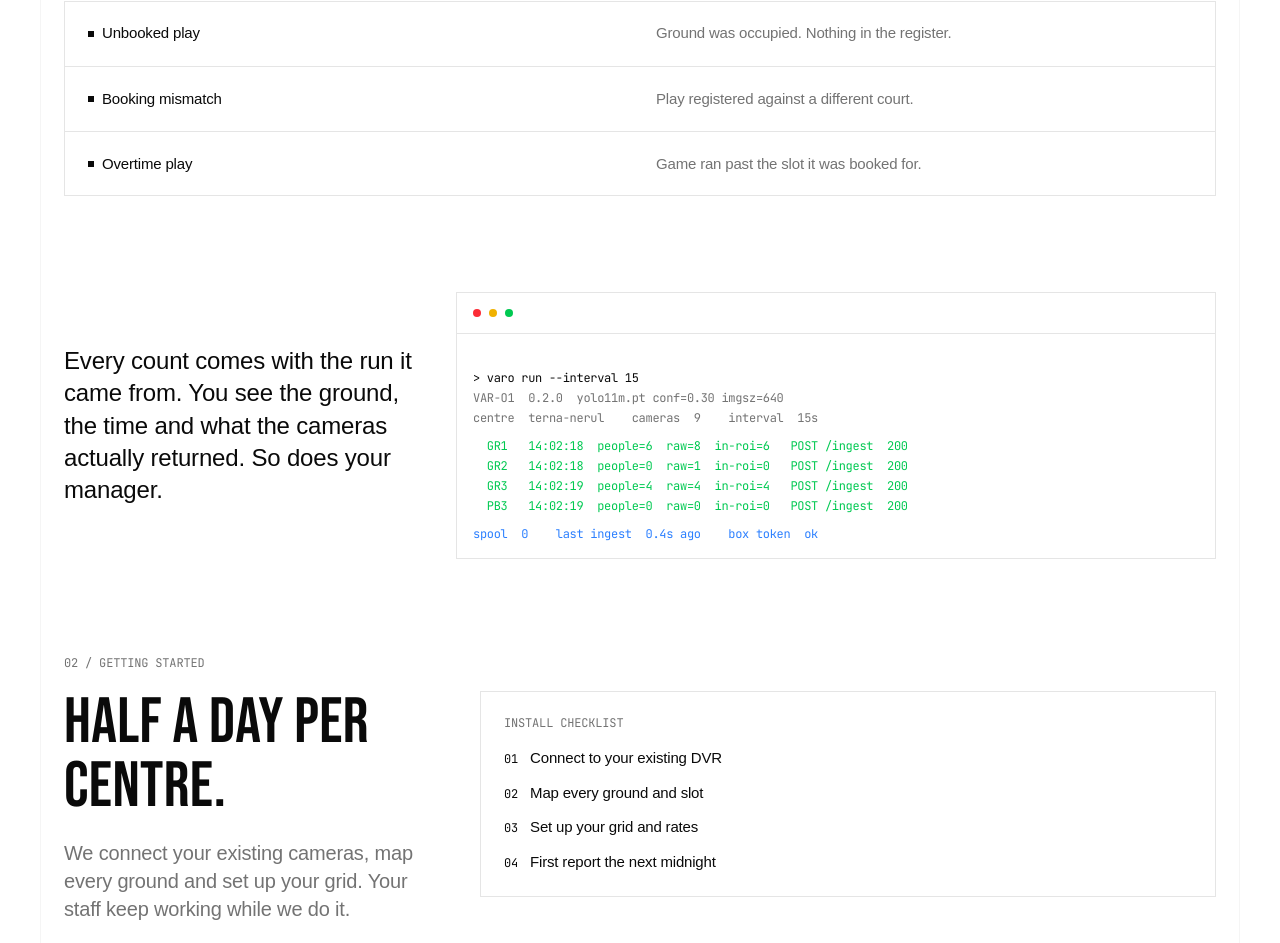
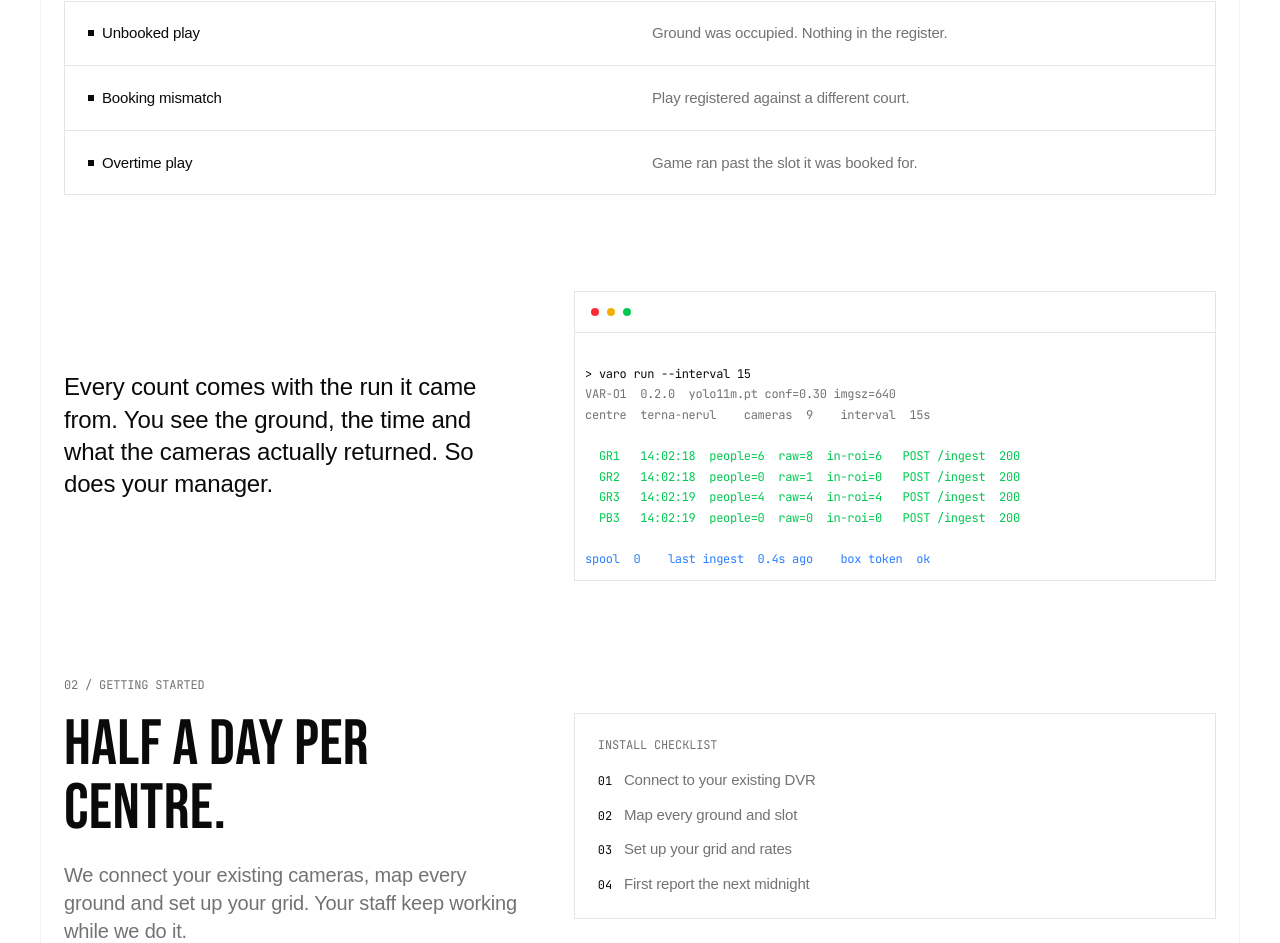
Before and after one commit to mihiryadav20/azurro_lander, a React (Vite) app: page / in a window 1280 px wide. Shown: the part 1699-2642 px from the top of the page. Built offline with nearby package versions, Linux system fonts and the light colour scheme.

Commit message:
layout format

```diff
--- a/src/components/azurro/AzurroLanding.tsx
+++ b/src/components/azurro/AzurroLanding.tsx
@@ -5,9 +5,12 @@ import { AnimatedSpan, Terminal, TypingAnimation } from "@/components/ui/termina
 const primaryBtn =
   "inline-flex items-center bg-primary text-primary-foreground text-sm font-semibold transition-opacity hover:opacity-85"
 const outlineBtn =
-  "inline-flex items-center border border-border text-foreground text-sm transition-colors hover:bg-secondary"
+  "inline-flex items-center border border-border text-foreground text-[13px] transition-colors hover:bg-secondary"
 const navLink =
   "px-3 py-2 text-muted-foreground transition-colors hover:text-foreground"
+const sectionPad = "mx-auto max-w-[1200px] px-6 pt-[clamp(56px,9vw,96px)]"
+const termLine =
+  "font-mono whitespace-pre text-[clamp(11px,2.2cqw,12px)] leading-[1.72]"
 
 const OCCUPANCY_ROWS: { label: string; cells: ("empty" | "booked" | "unbooked")[] }[] = [
   { label: "GROUND 1", cells: ["empty", "booked", "booked", "booked", "empty", "empty"] },
@@ -71,7 +74,7 @@ export function AzurroLanding() {
                 className="absolute -left-[19px] -top-[17px] h-[60px] w-[60px]"
               />
             </span>
-            <span className="font-display text-2xl leading-none tracking-[0.02em] text-foreground">
+            <span className="font-display text-2xl leading-none font-bold tracking-[0.02em] text-foreground">
               AZURRO
             </span>
           </div>
@@ -93,7 +96,7 @@ export function AzurroLanding() {
       </div>
 
       {/* Hero */}
-      <section className="mx-auto max-w-[1200px] px-6 pt-12 sm:pt-16 md:pt-24">
+      <section className="mx-auto max-w-[1200px] px-6 pt-[clamp(48px,8vw,96px)]">
         <div className="mb-6 inline-flex items-center gap-2 bg-secondary px-3 py-[5px] text-xs text-muted-foreground">
           <span className="block h-[5px] w-[5px] bg-foreground" />
           Half a day to install. Live the next morning.
@@ -109,15 +112,15 @@ export function AzurroLanding() {
           <a href="#contact" className={`${primaryBtn} px-[18px] py-[11px]`}>
             Book a Demo
           </a>
-          <a href="#what" className={`${outlineBtn} px-3.5 py-2.5 text-[13px]`}>
+          <a href="#what" className={`${outlineBtn} px-3.5 py-2.5`}>
             See what it catches
           </a>
         </div>
       </section>
 
       {/* Occupancy grid mock */}
-      <section className="mx-auto max-w-[1200px] px-6 pt-10 sm:pt-12 md:pt-16">
-        <div className="bg-card p-4 shadow-[inset_0_0_0_1px_var(--border)] sm:p-6">
+      <section className="mx-auto max-w-[1200px] px-6 pt-[clamp(40px,6vw,64px)]">
+        <div className="bg-card p-[clamp(16px,3vw,24px)] shadow-[inset_0_0_0_1px_var(--border)]">
           <div className="flex flex-wrap items-center gap-2 pb-4">
             <span className="font-mono text-xs text-muted-foreground">
               SCORESHEETS · 12 SEP · OCCUPANCY
@@ -178,7 +181,7 @@ export function AzurroLanding() {
       </section>
 
       {/* What Azurro does */}
-      <section id="what" className="mx-auto max-w-[1200px] px-6 pt-14 sm:pt-20 md:pt-24">
+      <section id="what" className={sectionPad}>
         <div className="mb-5 font-mono text-xs text-muted-foreground">
           01 / WHAT AZURRO DOES
         </div>
@@ -217,7 +220,7 @@ export function AzurroLanding() {
           {VAR_ITEMS.map((item, i) => (
             <div
               key={item.title}
-              className={`grid grid-cols-[repeat(auto-fit,minmax(min(100%,240px),1fr))] gap-x-8 gap-y-2 px-6 py-5 ${
+              className={`grid grid-cols-[repeat(auto-fit,minmax(min(100%,240px),1fr))] gap-x-6 gap-y-2 px-6 py-5 ${
                 i < VAR_ITEMS.length - 1 ? "border-b border-border" : ""
               }`}
             >
@@ -227,53 +230,55 @@ export function AzurroLanding() {
                   {item.title}
                 </span>
               </div>
-              <p className="text-[15px] leading-relaxed text-muted-foreground">
+              <p className="text-[15px] leading-[1.6] text-muted-foreground">
                 {item.desc}
               </p>
             </div>
           ))}
         </div>
 
-        <div className="mt-14 flex flex-wrap items-center gap-8 sm:mt-20 md:mt-24">
-          <p className="flex-[1_1_260px] max-w-[420px] text-[clamp(19px,2.2vw,24px)] leading-[1.35] text-foreground">
+        <div className="mt-[clamp(56px,9vw,96px)] flex flex-wrap items-center gap-[clamp(28px,4vw,56px)]">
+          <p className="max-w-[460px] flex-[1_1_300px] text-[clamp(19px,2.2vw,24px)] leading-[1.35] text-foreground">
             Every count comes with the run it came from. You see the ground,
             the time and what the cameras actually returned. So does your
             manager.
           </p>
-          <div className="flex-[3_1_460px]">
-            <Terminal className="h-auto max-h-none w-full max-w-none rounded-none border-border bg-card">
-              <AnimatedSpan className="text-muted-foreground">
-                <span className="ml-4 font-mono text-[11px] tracking-[0.04em]">
-                  varo · terna-nerul
-                </span>
+          <div className="flex-[1.4_1_420px]">
+            <Terminal
+              className="h-auto max-h-none w-full max-w-none rounded-none border-border bg-card [container-type:inline-size] [&>pre]:min-h-[calc(17.2em_+_40px)] [&>pre]:p-[clamp(10px,1.6cqw,20px)] [&>pre]:text-[clamp(11px,2.2cqw,12px)] [&>pre>code]:gap-y-0"
+            >
+              <AnimatedSpan
+                className={`${termLine} tracking-[0.04em] text-muted-foreground`}
+              >
+                varo · terna-nerul
               </AnimatedSpan>
               <TypingAnimation
                 duration={26}
-                className="font-mono text-xs text-foreground"
+                className={`${termLine} text-foreground`}
               >
                 {"> varo run --interval 15"}
               </TypingAnimation>
-              <AnimatedSpan className="font-mono text-xs text-muted-foreground">
-                VAR-O1  0.2.0  yolo11m.pt conf=0.30 imgsz=640
+              <AnimatedSpan className={`${termLine} text-muted-foreground`}>
+                {"VAR-O1  0.2.0  yolo11m.pt conf=0.30 imgsz=640"}
               </AnimatedSpan>
-              <AnimatedSpan className="font-mono text-xs text-muted-foreground">
-                centre  terna-nerul    cameras  9    interval  15s
+              <AnimatedSpan className={`${termLine} text-muted-foreground`}>
+                {"centre  terna-nerul    cameras  9    interval  15s"}
               </AnimatedSpan>
-              <AnimatedSpan className="mt-2 font-mono text-xs text-green-500">
+              <AnimatedSpan className={`${termLine} mt-[1.72em] text-green-500`}>
                 {"  GR1   14:02:18  people=6  raw=8  in-roi=6   POST /ingest  200"}
               </AnimatedSpan>
-              <AnimatedSpan className="font-mono text-xs text-green-500">
+              <AnimatedSpan className={`${termLine} text-green-500`}>
                 {"  GR2   14:02:18  people=0  raw=1  in-roi=0   POST /ingest  200"}
               </AnimatedSpan>
-              <AnimatedSpan className="font-mono text-xs text-green-500">
+              <AnimatedSpan className={`${termLine} text-green-500`}>
                 {"  GR3   14:02:19  people=4  raw=4  in-roi=4   POST /ingest  200"}
               </AnimatedSpan>
-              <AnimatedSpan className="font-mono text-xs text-green-500">
+              <AnimatedSpan className={`${termLine} text-green-500`}>
                 {"  PB3   14:02:19  people=0  raw=0  in-roi=0   POST /ingest  200"}
               </AnimatedSpan>
               <TypingAnimation
                 duration={26}
-                className="mt-2 font-mono text-xs text-blue-500"
+                className={`${termLine} mt-[1.72em] text-blue-500`}
               >
                 {"spool  0    last ingest  0.4s ago    box token  ok"}
               </TypingAnimation>
@@ -283,12 +288,12 @@ export function AzurroLanding() {
       </section>
 
       {/* Getting started */}
-      <section className="mx-auto max-w-[1200px] px-6 pt-14 sm:pt-20 md:pt-24">
+      <section className={sectionPad}>
         <div className="mb-5 font-mono text-xs text-muted-foreground">
           02 / GETTING STARTED
         </div>
-        <div className="flex flex-wrap items-start gap-8 sm:gap-12 md:gap-16">
-          <div className="max-w-[420px] flex-[1_1_260px]">
+        <div className="flex flex-wrap items-start gap-[clamp(28px,4vw,56px)]">
+          <div className="max-w-[460px] flex-[1_1_300px]">
             <h2 className="mb-5 text-[clamp(34px,5vw,64px)] leading-none">
               Half a day per centre.
             </h2>
@@ -300,7 +305,7 @@ export function AzurroLanding() {
               You are live the next morning.
             </p>
           </div>
-          <div className="flex-[3_1_460px] bg-card p-6 shadow-[inset_0_0_0_1px_var(--border)]">
+          <div className="flex-[1.4_1_420px] bg-card p-6 shadow-[inset_0_0_0_1px_var(--border)]">
             <div className="mb-4 font-mono text-xs text-muted-foreground">
               INSTALL CHECKLIST
             </div>
@@ -319,13 +324,13 @@ export function AzurroLanding() {
       </section>
 
       {/* FAQ */}
-      <section id="faq" className="mx-auto max-w-[1200px] px-6 pt-14 sm:pt-20 md:pt-24">
+      <section id="faq" className={sectionPad}>
         <div className="mb-5 font-mono text-xs text-muted-foreground">03 / FAQ</div>
         <div className="-mx-6 flex flex-col border-t border-border">
           {FAQS.map((faq) => (
             <div
               key={faq.q}
-              className="grid grid-cols-[repeat(auto-fit,minmax(min(100%,300px),1fr))] gap-x-8 gap-y-4 border-b border-border px-6 py-7"
+              className="grid grid-cols-[repeat(auto-fit,minmax(min(100%,300px),1fr))] gap-x-[clamp(32px,5vw,64px)] gap-y-4 border-b border-border px-6 py-7"
             >
               <h3 className="text-[clamp(26px,3vw,32px)] leading-[1.1]">
                 {faq.q}
@@ -339,8 +344,8 @@ export function AzurroLanding() {
       </section>
 
       {/* Contact */}
-      <section id="contact" className="mx-auto max-w-[1200px] px-6 pt-14 sm:pt-20 md:pt-24">
-        <div className="grid grid-cols-[repeat(auto-fit,minmax(min(100%,320px),1fr))] items-center gap-8 bg-card p-6 shadow-[inset_0_0_0_1px_var(--border)] sm:gap-12 sm:p-10 md:gap-16 md:p-16">
+      <section id="contact" className={sectionPad}>
+        <div className="grid grid-cols-[repeat(auto-fit,minmax(min(100%,320px),1fr))] items-center gap-[clamp(32px,5vw,64px)] bg-card px-[clamp(24px,4vw,48px)] py-[clamp(32px,5vw,64px)] shadow-[inset_0_0_0_1px_var(--border)]">
           <div>
             <h2 className="mb-5 max-w-[14ch] text-[clamp(36px,5.4vw,72px)] leading-none">
               See it running on your centre.
@@ -349,7 +354,7 @@ export function AzurroLanding() {
               Tell us where you operate. We will show you what it would look
               like on your grounds.
             </p>
-            <p className="max-w-[46ch] text-[15px] leading-relaxed text-muted-foreground opacity-75">
+            <p className="max-w-[46ch] text-[15px] leading-[1.6] text-muted-foreground opacity-75">
               We will ask for your name, phone, business, city, and how many
               centres and grounds you run.
             </p>
@@ -372,7 +377,7 @@ export function AzurroLanding() {
       </section>
 
       {/* Footer */}
-      <div className="mx-auto max-w-[1200px] px-6 pt-14 sm:pt-20 md:pt-24">
+      <div className={sectionPad}>
         <div className="-mx-6 flex flex-wrap items-center gap-x-6 gap-y-4 border-t border-border px-6 pt-6 text-[13px] text-muted-foreground">
           <span className="mr-auto">Azurro · Scoresheets · VAR-o1</span>
           <span>Navi Mumbai</span>
--- a/src/index.css
+++ b/src/index.css
@@ -74,7 +74,7 @@
     --chart-3: oklch(0.439 0 0);
     --chart-4: oklch(0.371 0 0);
     --chart-5: oklch(0.269 0 0);
-    --radius: 0.625rem;
+    --radius: 0;
     --sidebar: oklch(0.985 0 0);
     --sidebar-foreground: oklch(0.145 0 0);
     --sidebar-primary: oklch(0.205 0 0);
@@ -124,15 +124,21 @@
     @apply border-border outline-ring/50;
     }
   body {
-    @apply bg-background text-foreground;
+    @apply bg-background text-muted-foreground;
     letter-spacing: -0.011em;
+    font-feature-settings: "cv01" on, "ss03" on, "zero" on;
+    -webkit-font-smoothing: antialiased;
     }
   html {
     @apply font-sans;
     }
   h1, h2, h3, h4 {
+    @apply text-foreground;
     font-family: var(--font-display);
     font-weight: 400;
     letter-spacing: 0.005em;
   }
+  ::selection {
+    @apply bg-primary text-primary-foreground;
+  }
 }
```
